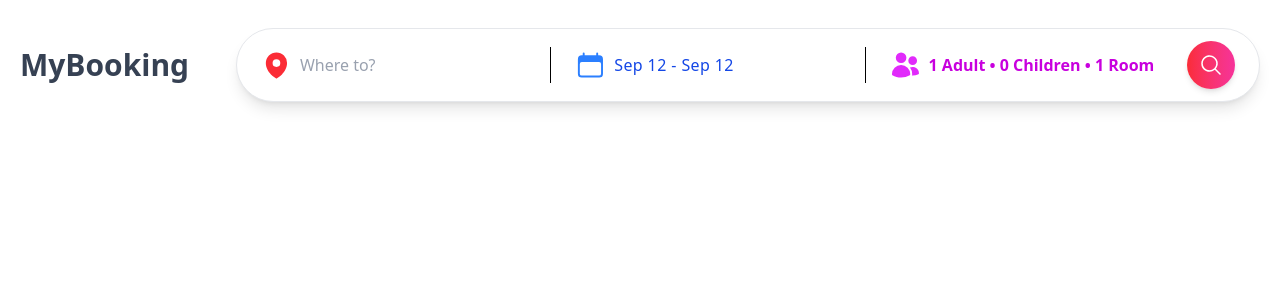
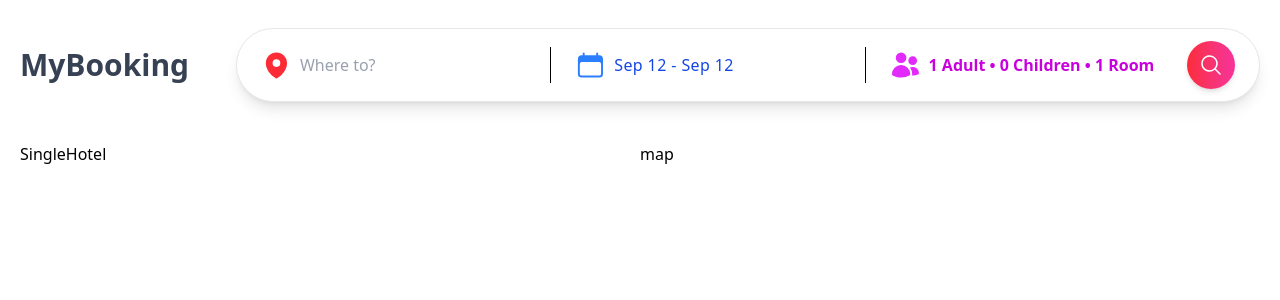
Before and after one commit to AliGhamarii/bookingHotel, a React (Vite) app: page /hotels/1 in a window 1280 px wide. Shown: the top 300 px of the page. Built offline with nearby package versions, Linux system fonts and the light colour scheme.

Commit message:
hotelsLayout component

```diff
--- a/package.json
+++ b/package.json
@@ -5,7 +5,7 @@
   "type": "module",
   "scripts": {
     "dev": "vite",
-    "server": "json-server server/db.json --port 5000",
+    "server": "json-server --watch server/db.json --port 5000",
     "build": "vite build",
     "lint": "eslint .",
     "preview": "vite preview"
@@ -15,7 +15,6 @@
     "@tailwindcss/vite": "^4.1.13",
     "axios": "^1.12.1",
     "date-fns": "^4.1.0",
-    "json-server": "^1.0.0-beta.3",
     "react": "^19.1.1",
     "react-date-range": "^2.0.1",
     "react-dom": "^19.1.1",
@@ -32,6 +31,7 @@
     "eslint-plugin-react-hooks": "^5.2.0",
     "eslint-plugin-react-refresh": "^0.4.20",
     "globals": "^16.3.0",
+    "json-server": "^0.17.3",
     "vite": "^7.1.2"
   }
 }
--- a/src/App.jsx
+++ b/src/App.jsx
@@ -1,12 +1,19 @@
 import { Route, Routes } from "react-router-dom";
 import Layout from "./components/layout/Layout";
 import LocationList from "./components/LocationList/LocationList";
+import HotelsLayout from "./components/HotelsLayout/HotelsLayout";
+import SingleHotel from "./components/HotelsLayout/SingleHotel";
+import Hotels from "./components/Hotels/Hotels";
 
 function App() {
   return (
     <Layout>
       <Routes>
         <Route path="/" element={<LocationList />} />
+        <Route path="/hotels" element={<HotelsLayout />}>
+          <Route index element={<Hotels />} />
+          <Route path=":id" element={<SingleHotel />} />
+        </Route>
       </Routes>
     </Layout>
   );
--- a/src/components/AppHeader/AppHeader.jsx
+++ b/src/components/AppHeader/AppHeader.jsx
@@ -25,7 +25,6 @@ function AppHeader() {
       key: "selection",
     },
   ]);
-  const navigate = useNavigate();
 
   // functions.
   // set a new object for Guests component
@@ -34,6 +33,9 @@ function AppHeader() {
       ...prev,
       [type]: action === "dec" ? prev[type] - 1 : prev[type] + 1,
     }));
+
+  // function to route
+  const navigate = useNavigate();
 
   // navigate to route /hotels & send all dataes in appHeader with navigate function.
   const handleSearch = () => {
@@ -51,7 +53,10 @@ function AppHeader() {
   return (
     <div className="flex items-center justify-between mb-10">
       {/* Logo / Home */}
-      <button className="text-3xl font-bold text-gray-700 hover:text-red-500 transition cursor-pointer">
+      <button
+        onClick={() => navigate("/")}
+        className="text-3xl font-bold text-gray-700 hover:text-red-500 transition cursor-pointer"
+      >
         MyBooking
       </button>
 
--- /dev/null
+++ b/src/components/Hotels/Hotels.jsx
@@ -0,0 +1,24 @@
+import { useSearchParams } from "react-router-dom";
+import useFetchData from "../../hooks/useFetchData";
+import Loading from "../Loading/Loading";
+
+function Hotels() {
+  const [searchParams] = useSearchParams();
+
+  // get query data.
+  const destination = searchParams.get("destination");
+
+  const rooms = JSON.parse(searchParams.get("option"))?.rooms;
+
+  // get data from backend.
+  const { isLoading, data } = useFetchData(
+    "http://localhost:5000/hotels",
+    `q=${destination || ""}&accommodates_gte=${rooms || 1}`
+  );
+
+  if (isLoading) return <Loading />;
+
+  return <div>number of Hotels : {data.length}</div>;
+}
+
+export default Hotels;
--- /dev/null
+++ b/src/components/HotelsLayout/HotelsLayout.jsx
@@ -0,0 +1,14 @@
+import { Outlet } from "react-router-dom";
+
+function HotelsLayout() {
+  return (
+    <div className="w-full min-h-screen flex">
+      <div className="w-1/2">
+        <Outlet />
+      </div>
+      <div className="w-1/2">map</div>
+    </div>
+  );
+}
+
+export default HotelsLayout;
--- /dev/null
+++ b/src/components/HotelsLayout/SingleHotel.jsx
@@ -0,0 +1,5 @@
+function SingleHotel() {
+  return <div>SingleHotel</div>;
+}
+
+export default SingleHotel;
--- a/src/hooks/useFetchData.js
+++ b/src/hooks/useFetchData.js
@@ -2,23 +2,15 @@ import axios from "axios";
 import { useEffect, useState } from "react";
 import toast from "react-hot-toast";
 
-function useFetchData(url) {
+function useFetchData(url, query = "") {
   const [data, setData] = useState([]);
   const [isLoading, setIsLoading] = useState(false);
 
   useEffect(() => {
-    // axios
-    //   .get(url)
-    //   .then((res) => {
-    //     setData(res.data);
-    //   })
-    //   .catch((err) => {
-    //     toast.error(err.response?.data || err.message);
-    //   });
     const fetchData = async () => {
       try {
         setIsLoading(true);
-        const { data } = await axios.get(url);
+        const { data } = await axios.get(`${url}?${query}`);
         setData(data);
       } catch (err) {
         toast.error(err.response?.data || err.message);
@@ -27,7 +19,7 @@ function useFetchData(url) {
       }
     };
     fetchData();
-  }, [url]);
+  }, [url, query]);
   return { data, isLoading };
 }
 export default useFetchData;
```
Also changed, not shown: src/components/LocationList/LocationList.jsx (+10 -4 lines), 1 other file (tests, documents, lock files or other folders).
